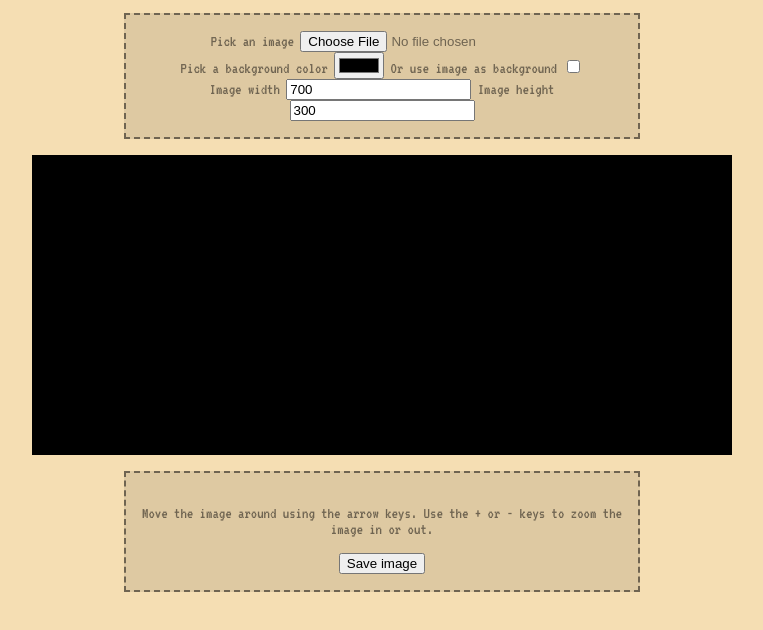
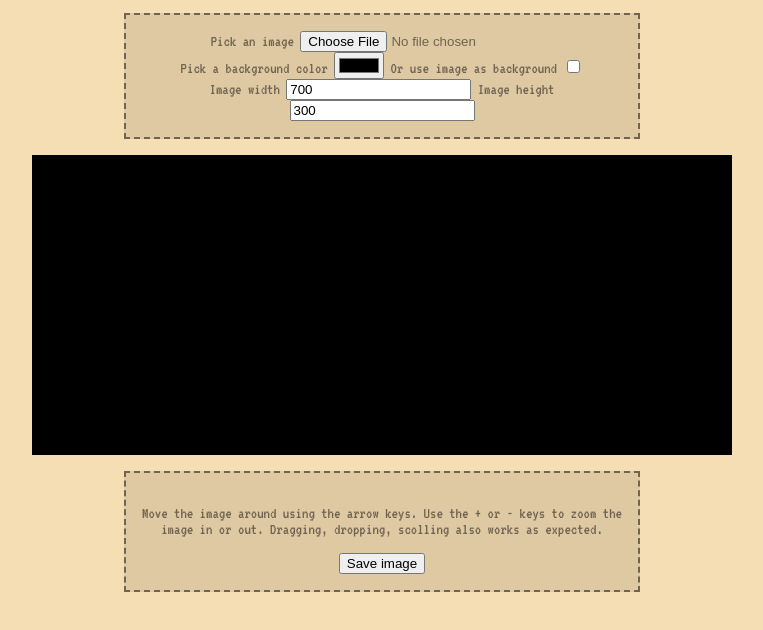
Before and after one commit to samjhooker/ImageResizerApp, a website built with Parcel: page index.html in a window 1280 px wide. Shown: the part 86-716 px from the top of the page, without its empty margins (258-1021 px from the left). Built offline with nearby package versions, Linux system fonts and the light colour scheme.

Commit message:
modified info text

```diff
--- a/index.html
+++ b/index.html
@@ -30,7 +30,9 @@
     <canvas id="canvas"></canvas>
 
     <footer class="cell">
-        <p>Move the image around using the arrow keys. Use the + or - keys to zoom the image in or out.</p>
+        <p>
+           Move the image around using the arrow keys. Use the + or - keys to zoom the image in or out. Dragging, dropping, scolling also works as expected.
+        </p>
 
         <button id="export-button" onclick="downloadImage()">Save image</button>
 
```
Also changed, not shown: package.json (+6 -4 lines), 1 other file.
